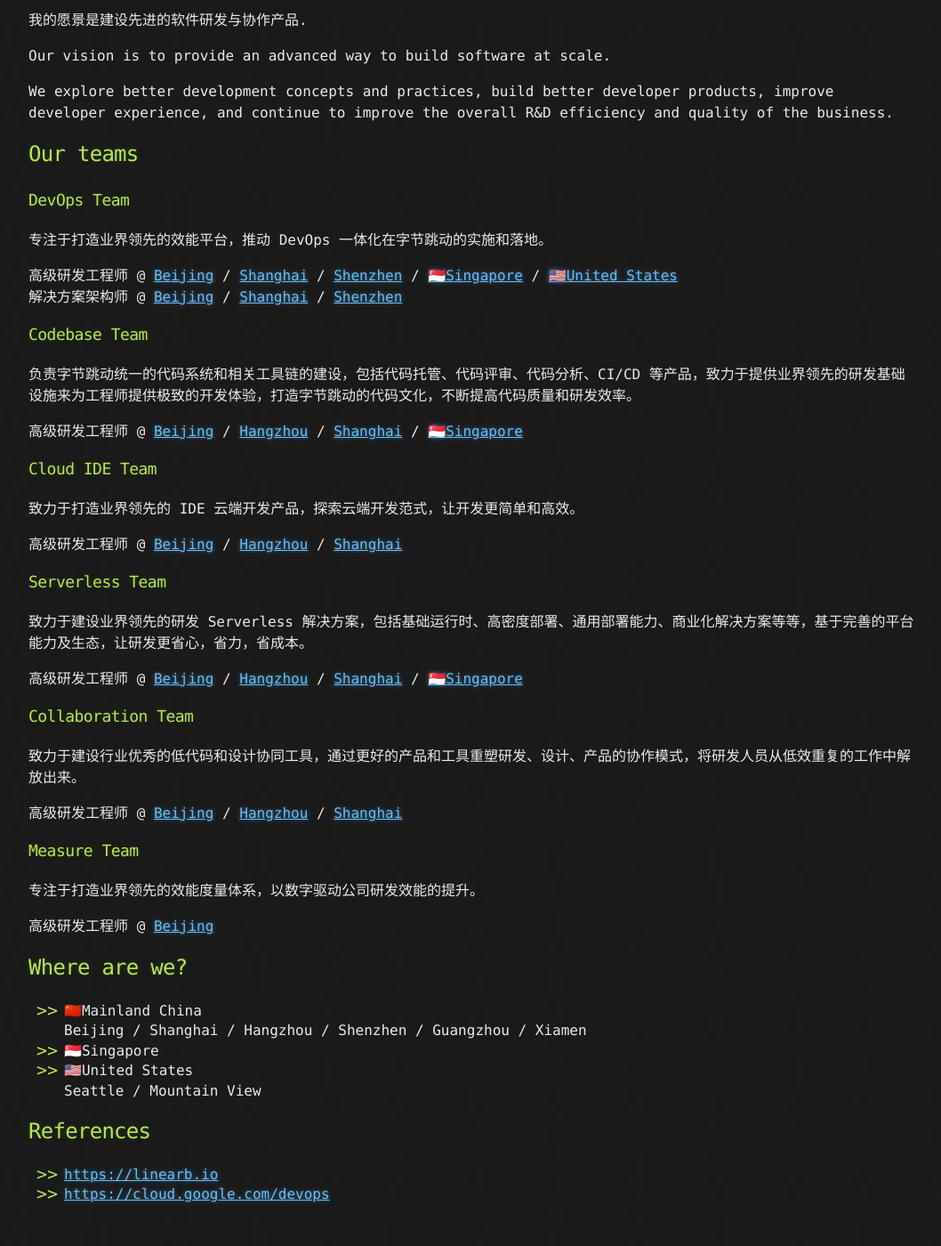
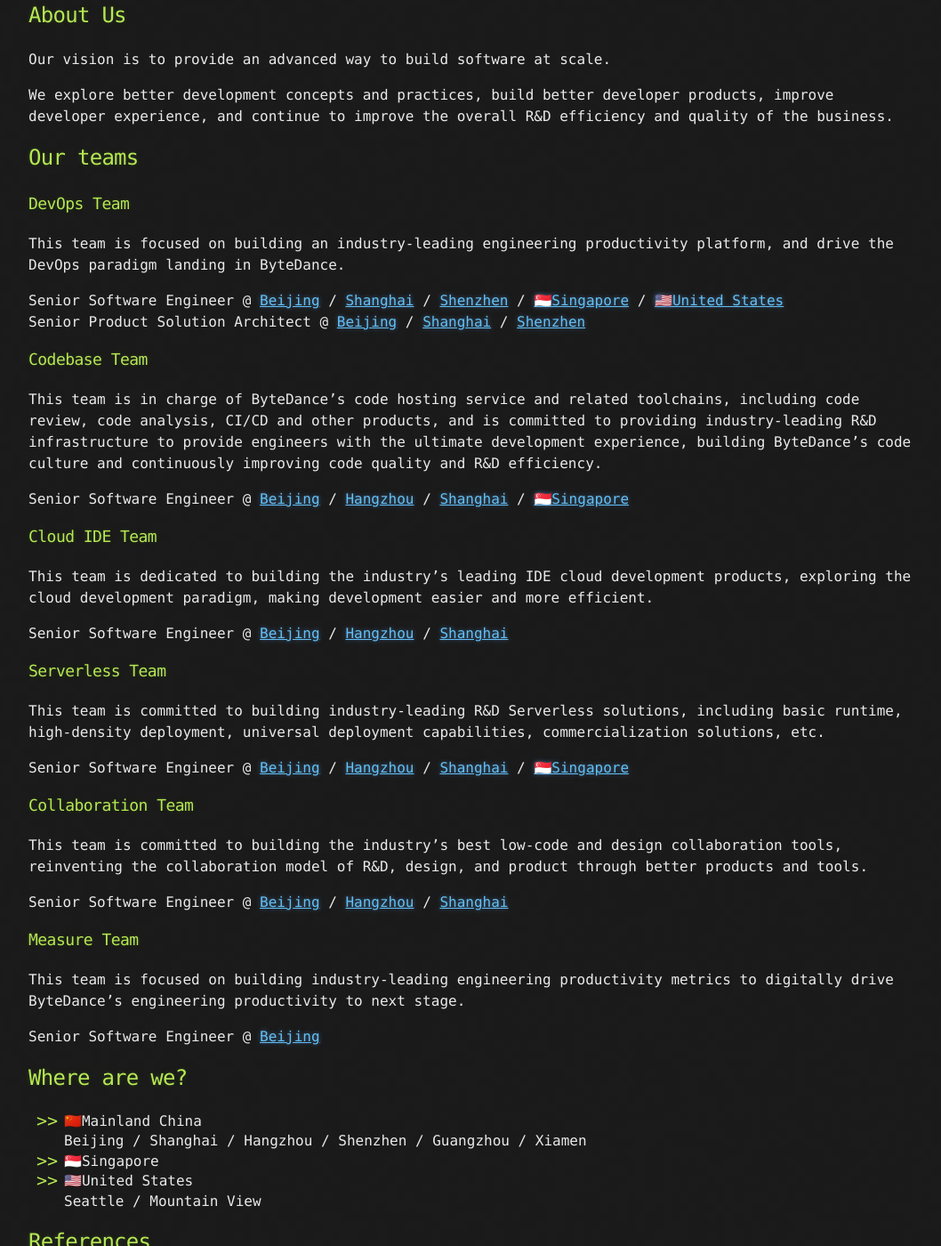
Before and after one commit to leeight/engprod.team, a Jekyll site: the page built from README.md, in a window 1280 px wide and 1400 px high, scrolled down 245 px. Shown: the whole window at 89% size, without its empty margins (108-1166 px from the left). Built offline with Jekyll 4.4.1, drawn with Linux system fonts in a browser that asks for light colours; our own code applies the rules of GitHub Pages for plain Markdown files; before the commit the page ends 1619 px from its top, so only the background shows below that.

Commit message:
feat: update home page

```diff
--- a/README.md
+++ b/README.md
@@ -1,6 +1,4 @@
 ## About Us
-
-我的愿景是建设先进的软件研发与协作产品.
 
 Our vision is to provide an advanced way to build software at scale.
 
@@ -10,43 +8,43 @@
 
 ### DevOps Team
 
-专注于打造业界领先的效能平台，推动 DevOps 一体化在字节跳动的实施和落地。
+This team is focused on building an industry-leading engineering productivity platform, and drive the DevOps paradigm landing in ByteDance.
 
-高级研发工程师 @ [Beijing](https://jobs.bytedance.com/experienced/position/7083682420109625636/detail?use_ssr=1) / [Shanghai](https://jobs.bytedance.com/experienced/position/7083682420110149924/detail?use_ssr=1) / [Shenzhen](https://jobs.bytedance.com/experienced/position/7083682360995432717/detail?use_ssr=1) / [🇸🇬Singapore](mailto:engprod@bytedance.com) / [🇺🇸United States](mailto:engprod@bytedance.com)
-解决方案架构师 @ [Beijing](https://jobs.bytedance.com/experienced/position/7083681478052710663/detail?use_ssr=1) / [Shanghai](https://jobs.bytedance.com/experienced/position/7083681410024950046/detail?use_ssr=1) / [Shenzhen](https://jobs.bytedance.com/experienced/position/7083681781513423117/detail?use_ssr=1)
+Senior Software Engineer @ [Beijing](https://jobs.bytedance.com/experienced/position/7083682420109625636/detail?use_ssr=1) / [Shanghai](https://jobs.bytedance.com/experienced/position/7083682420110149924/detail?use_ssr=1) / [Shenzhen](https://jobs.bytedance.com/experienced/position/7083682360995432717/detail?use_ssr=1) / [🇸🇬Singapore](mailto:engprod@bytedance.com) / [🇺🇸United States](mailto:engprod@bytedance.com)
+Senior Product Solution Architect @ [Beijing](https://jobs.bytedance.com/experienced/position/7083681478052710663/detail?use_ssr=1) / [Shanghai](https://jobs.bytedance.com/experienced/position/7083681410024950046/detail?use_ssr=1) / [Shenzhen](https://jobs.bytedance.com/experienced/position/7083681781513423117/detail?use_ssr=1)
 
 
 ### Codebase Team
 
-负责字节跳动统一的代码系统和相关工具链的建设，包括代码托管、代码评审、代码分析、CI/CD 等产品，致力于提供业界领先的研发基础设施来为工程师提供极致的开发体验，打造字节跳动的代码文化，不断提高代码质量和研发效率。
+This team is in charge of ByteDance's code hosting service and related toolchains, including code review, code analysis, CI/CD and other products, and is committed to providing industry-leading R&D infrastructure to provide engineers with the ultimate development experience, building ByteDance's code culture and continuously improving code quality and R&D efficiency.
 
-高级研发工程师 @ [Beijing](https://jobs.bytedance.com/experienced/position/7083681393620027684/detail?use_ssr=1) / [Hangzhou](https://jobs.bytedance.com/experienced/position/7083681215731288350/detail?use_ssr=1) / [Shanghai](https://jobs.bytedance.com/experienced/position/7083681212749449509/detail?use_ssr=1) / [🇸🇬Singapore](mailto:engprod@bytedance.com)
+Senior Software Engineer @ [Beijing](https://jobs.bytedance.com/experienced/position/7083681393620027684/detail?use_ssr=1) / [Hangzhou](https://jobs.bytedance.com/experienced/position/7083681215731288350/detail?use_ssr=1) / [Shanghai](https://jobs.bytedance.com/experienced/position/7083681212749449509/detail?use_ssr=1) / [🇸🇬Singapore](mailto:engprod@bytedance.com)
 
 ### Cloud IDE Team
 
-致力于打造业界领先的 IDE 云端开发产品，探索云端开发范式，让开发更简单和高效。
+This team is dedicated to building the industry's leading IDE cloud development products, exploring the cloud development paradigm, making development easier and more efficient.
 
-高级研发工程师 @ [Beijing](https://jobs.bytedance.com/experienced/position/7083680612221995271/detail?use_ssr=1) / [Hangzhou](https://jobs.bytedance.com/experienced/position/7083681021305162020/detail?use_ssr=1) / [Shanghai](https://jobs.bytedance.com/experienced/position/7083680612222454023/detail?use_ssr=1)
+Senior Software Engineer @ [Beijing](https://jobs.bytedance.com/experienced/position/7083680612221995271/detail?use_ssr=1) / [Hangzhou](https://jobs.bytedance.com/experienced/position/7083681021305162020/detail?use_ssr=1) / [Shanghai](https://jobs.bytedance.com/experienced/position/7083680612222454023/detail?use_ssr=1)
 
 
 ### Serverless Team
 
-致力于建设业界领先的研发 Serverless 解决方案，包括基础运行时、高密度部署、通用部署能力、商业化解决方案等等，基于完善的平台能力及生态，让研发更省心，省力，省成本。
+This team is committed to building industry-leading R&D Serverless solutions, including basic runtime, high-density deployment, universal deployment capabilities, commercialization solutions, etc.
 
-高级研发工程师 @ [Beijing](https://jobs.bytedance.com/experienced/position/7083681212748843301/detail?use_ssr=1) / [Hangzhou](https://jobs.bytedance.com/experienced/position/7083680780804098311/detail?use_ssr=1) / [Shanghai](https://jobs.bytedance.com/experienced/position/7083681410024048926/detail?use_ssr=1) / [🇸🇬Singapore](mailto:engprod@bytedance.com)
+Senior Software Engineer @ [Beijing](https://jobs.bytedance.com/experienced/position/7083681212748843301/detail?use_ssr=1) / [Hangzhou](https://jobs.bytedance.com/experienced/position/7083680780804098311/detail?use_ssr=1) / [Shanghai](https://jobs.bytedance.com/experienced/position/7083681410024048926/detail?use_ssr=1) / [🇸🇬Singapore](mailto:engprod@bytedance.com)
 
 ### Collaboration Team
 
-致力于建设行业优秀的低代码和设计协同工具，通过更好的产品和工具重塑研发、设计、产品的协作模式，将研发人员从低效重复的工作中解放出来。
+This team is committed to building the industry's best low-code and design collaboration tools, reinventing the collaboration model of R&D, design, and product through better products and tools.
 
-高级研发工程师 @ [Beijing](https://jobs.bytedance.com/experienced/position/7083681217732135199/detail?use_ssr=1) / [Hangzhou](https://jobs.bytedance.com/experienced/position/7083680015951792414/detail?use_ssr=1) / [Shanghai](https://jobs.bytedance.com/experienced/position/7083680665875056910/detail?use_ssr=1)
+Senior Software Engineer @ [Beijing](https://jobs.bytedance.com/experienced/position/7083681217732135199/detail?use_ssr=1) / [Hangzhou](https://jobs.bytedance.com/experienced/position/7083680015951792414/detail?use_ssr=1) / [Shanghai](https://jobs.bytedance.com/experienced/position/7083680665875056910/detail?use_ssr=1)
 
 
 ### Measure Team
 
-专注于打造业界领先的效能度量体系，以数字驱动公司研发效能的提升。
+This team is focused on building industry-leading engineering productivity metrics to digitally drive ByteDance's engineering productivity to next stage.
 
-高级研发工程师 @ [Beijing](https://jobs.bytedance.com/experienced/position/7083681766397036831/detail?use_ssr=1)
+Senior Software Engineer @ [Beijing](https://jobs.bytedance.com/experienced/position/7083681766397036831/detail?use_ssr=1)
 
 
 ## Where are we?
--- a/_layouts/default.html
+++ b/_layouts/default.html
@@ -18,7 +18,10 @@
           <h1>{{ site.title | default: site.github.repository_name }}</h1>
         </a>
         <h2>{{ site.description | default: site.github.project_tagline }}</h2>
-
+        <section id="i18n">
+          <a href="/">English</a>
+          <a href="/zh-cn.html">简体中文</a>
+        </section>
         <section id="downloads">
           {% if site.show_downloads %}
             <a href="{{ site.github.zip_url }}" class="btn">Download as .zip</a>
```
Also changed, not shown: zh-cn.md (added, +62 -0 lines).
